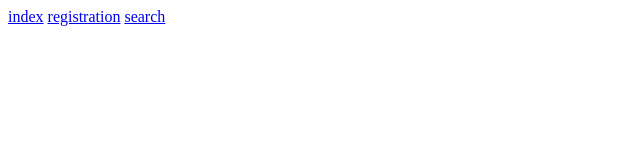
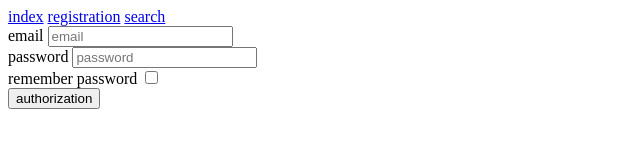
Before and after one commit to SSSergiy/homework, a plain HTML site: page other/authorization.html in a window 1280 px wide. Shown: the whole page, without its empty margins (0-640 px from the left). Drawn offline with Linux system fonts and the light colour scheme.

Commit message:
registration

```diff
--- a/other/authorization.html
+++ b/other/authorization.html
@@ -12,5 +12,25 @@
 		<a href="registration.html" class="link">registration</a>
 		<a href="search.html" class="link">search</a>
 	</div>
+	<div>
+			<form action="https://tests.fomenko.top/echo/index.php" method="post">
+				<div>
+					<label for="111">email</label>
+					<input id="111" type="email" name="email" placeholder="email">
+				</div>
+				<div>
+					<label for="222">password</label>
+					<input id="222" type="password" name="password" placeholder="password">
+				</div>
+				<div>
+					<label for="333">remember password</label>
+					<input id="333" type="checkbox" name="remember" placeholder="remember">
+				</div>
+				<div>
+					<button type="submit">authorization</button>
+				</div>
+			</form>
+		</nav>
+	</div>
 </body>
 </html>
```
Also changed, not shown: other/registration.html (+1 -4 lines).
